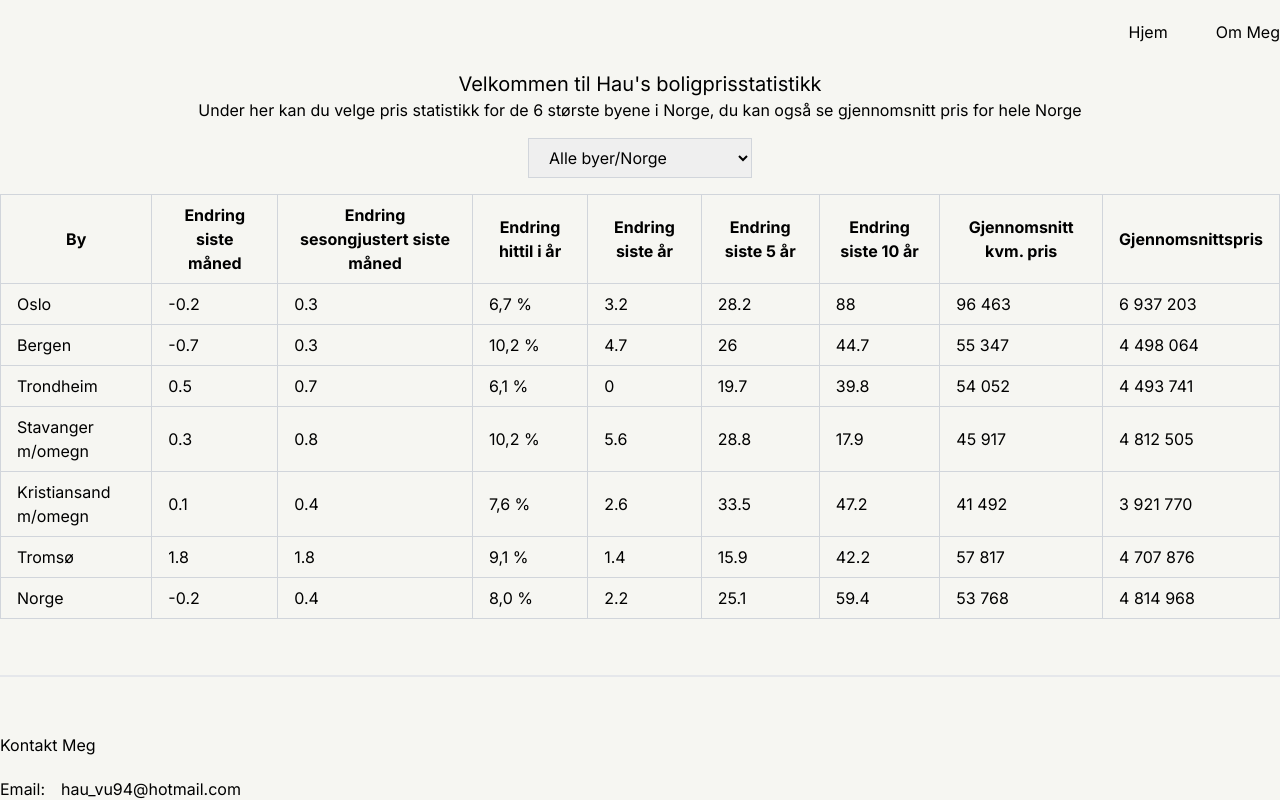
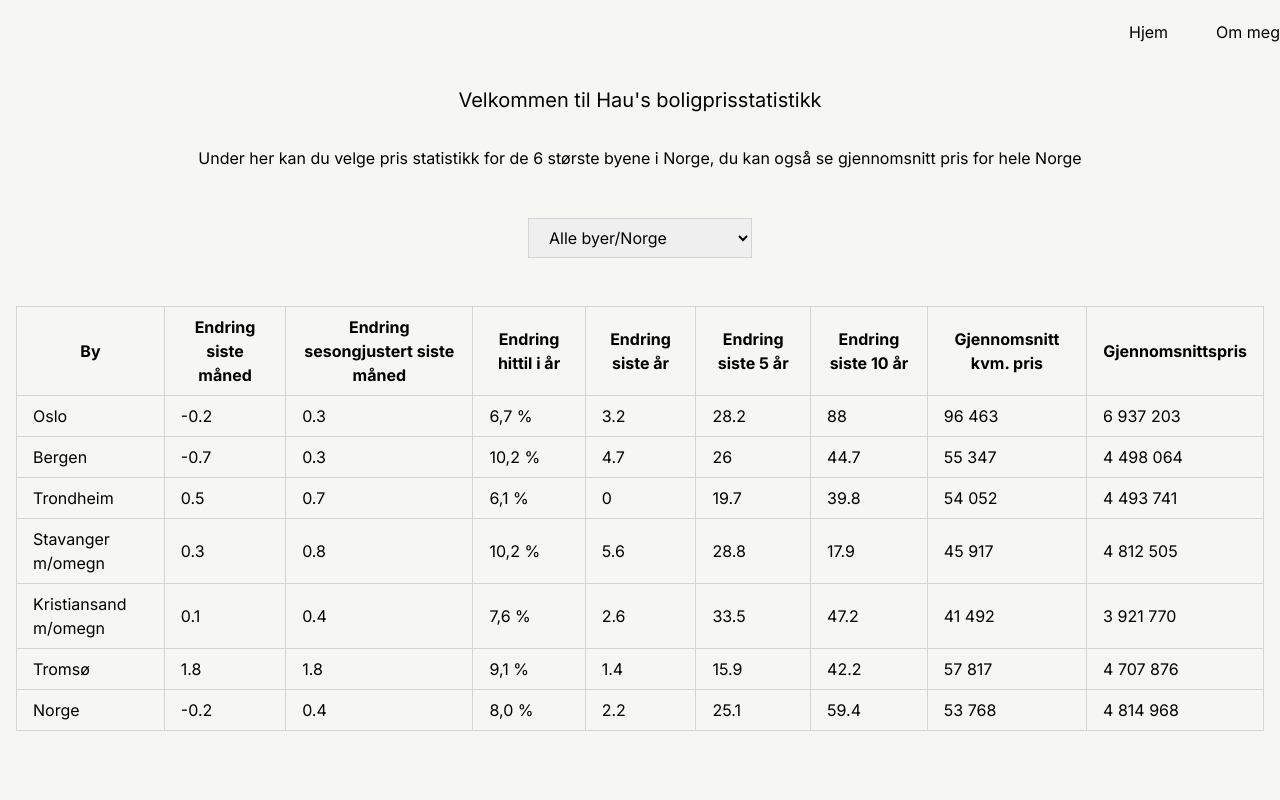
Before and after one commit to HauVu94/fvn-prosjekt, a Next.js app: page / in a window 1280 px wide. Shown: the top 800 px of the page. Built offline with nearby package versions, Linux system fonts and the light colour scheme.

Commit message:
small refactor

```diff
--- a/src/app/about/page.tsx
+++ b/src/app/about/page.tsx
@@ -6,7 +6,7 @@ const page = () => {
   return (
     <>
       <Navbar />
-      <div className="flex items-center justify-center">
+      <div className="flex items-center justify-center p-8">
         <p className="flex text-center justify-center ">
           {" "}
           Jeg er 30 år fra Kristiansand og er bosatt i Oslo. Ble nettopp ferdig
--- a/src/app/page.tsx
+++ b/src/app/page.tsx
@@ -7,11 +7,11 @@ export default async function Home() {
     <>
       <Navbar />
 
-      <div className="flex items-center justify-center text-xl">
+      <div className="flex items-center justify-center text-xl p-4">
         Velkommen til Hau's boligprisstatistikk
       </div>
       <div>
-        <p className="flex items-center justify-center ">
+        <p className="flex items-center justify-center p-4">
           Under her kan du velge pris statistikk for de 6 største byene i Norge,
           du kan også se gjennomsnitt pris for hele Norge
         </p>
--- a/src/components/Footer.tsx
+++ b/src/components/Footer.tsx
@@ -31,7 +31,7 @@ const Footer = () => {
           <FooterColumn title={SOCIALS.title}>
             <ul className="regular-14 flex gap-4 text-gray-30">
               {SOCIALS.links.map((link, index) => (
-                <a key={index} href={link.url}>
+                <a key={index} href={link.url} target={link.target}>
                   <img
                     src={link.icon}
                     alt="Social Icon"
--- a/src/components/Statistikk.tsx
+++ b/src/components/Statistikk.tsx
@@ -39,7 +39,7 @@ const Statistikk = () => {
 
   return (
     <>
-      <div className="flex items-center justify-center my-4">
+      <div className="flex items-center justify-center my-4 p-4">
         <select
           className="border border-gray-300 px-4 py-2"
           value={selectedCity}
@@ -53,7 +53,7 @@ const Statistikk = () => {
           ))}
         </select>
       </div>
-      <div className="flex items-center justify-center">
+      <div className="flex items-center justify-center p-4">
         <table className="table-auto border-collapse border border-gray-300">
           <thead>
             <tr>
--- a/src/constants/index.tsx
+++ b/src/constants/index.tsx
@@ -8,8 +8,8 @@ export const NAV_BAR = [
   { href: "/", key: "Hjem", label: "Hjem" },
   {
     href: "/about",
-    key: "Om Meg",
-    label: "Om Meg",
+    key: "Om meg",
+    label: "Om meg",
   },
 ];
 
@@ -24,11 +24,20 @@ export const FOOTER_CONTACT_INFO = {
 export const SOCIALS = {
   title: "Social media",
   links: [
-    { url: "https://www.instagram.com/hauvu94", icon: "/insta.png" },
+    {
+      url: "https://www.instagram.com/hauvu94",
+      icon: "/insta.png",
+      target: "_blank",
+    },
     {
       url: "https://www.linkedin.com/in/hau-duc-vu-712021152",
       icon: "/linked.png",
+      target: "_blank",
     },
-    { url: "https://github.com/HauVu94", icon: "/github.png" },
+    {
+      url: "https://github.com/HauVu94",
+      icon: "/github.png",
+      target: "_blank",
+    },
   ],
 };
```
